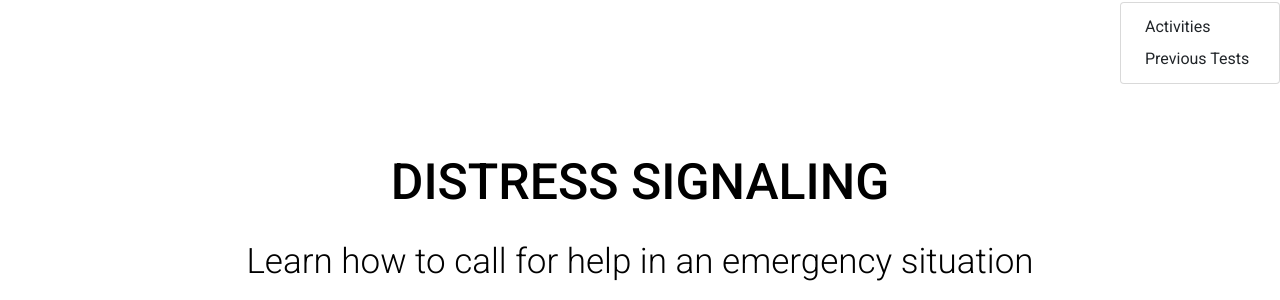
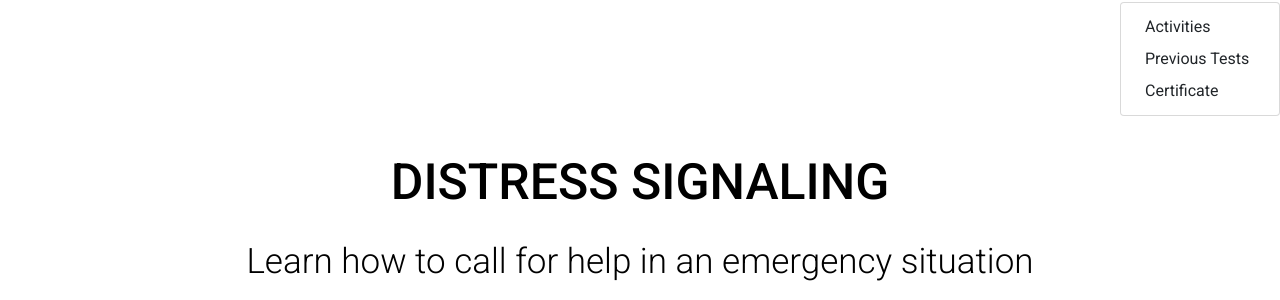
Before and after one commit to UnicornoftheSea99/DistressSignaling, a Flask app: page / in a window 1280 px wide, after a click that opens the changed part. Shown: the part 56-356 px from the top of the page. Run offline with Flask 2, Linux system fonts and the light colour scheme; some libraries are stand-ins or nearby versions.

Commit message:
Update layout.html

```diff
--- a/templates/layout.html
+++ b/templates/layout.html
@@ -70,6 +70,7 @@
             <div class="dropdown-menu dropdown-menu-right" aria-labelledby="navbarRecordMenu">
               <a class="dropdown-item" href="/record/activity">Activities</a>
               <a class="dropdown-item" href="/record/test">Previous Tests</a>
+              <a class="dropdown-item" href="/certificate">Certificate</a>
             </div>
           </li>
         </ul>
```
